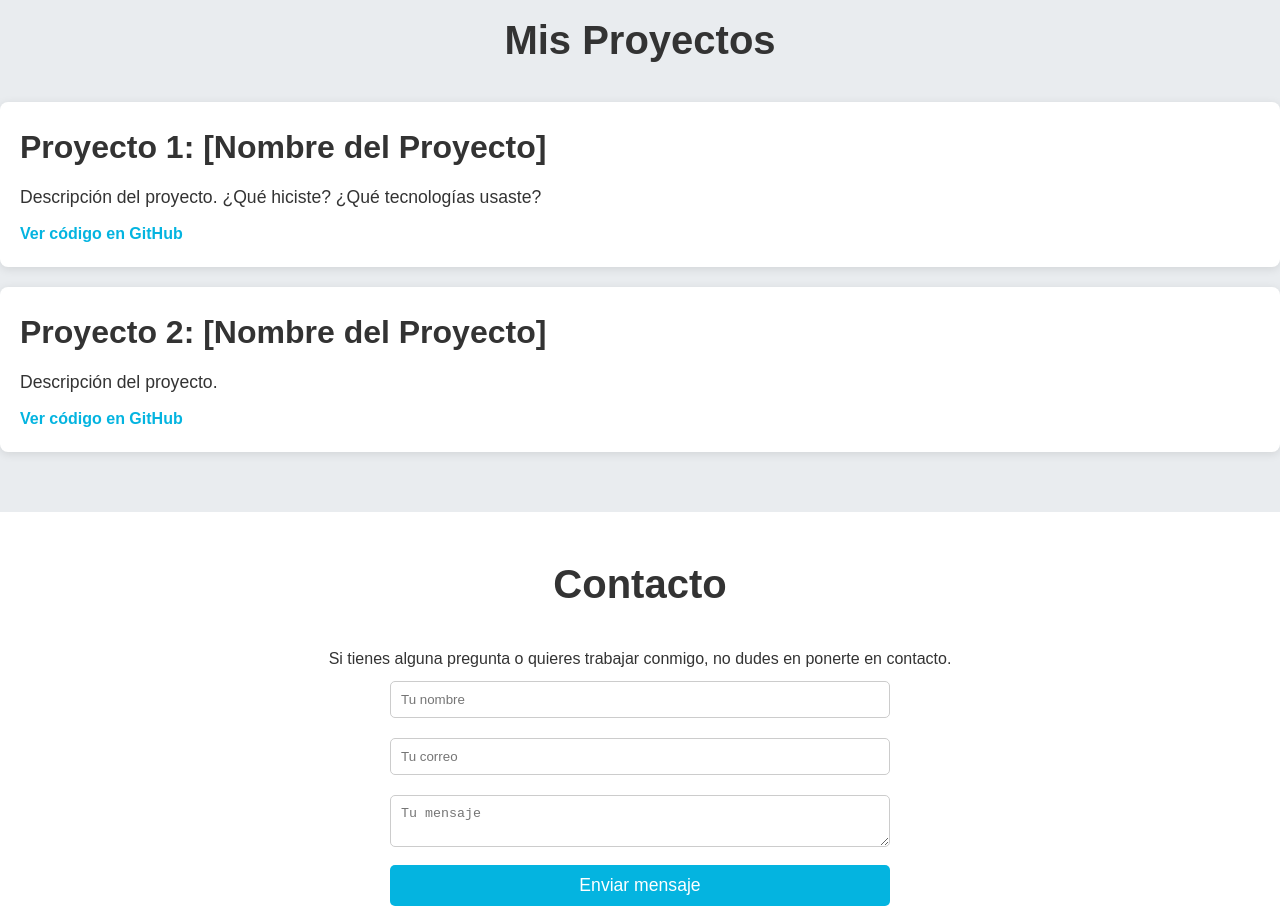
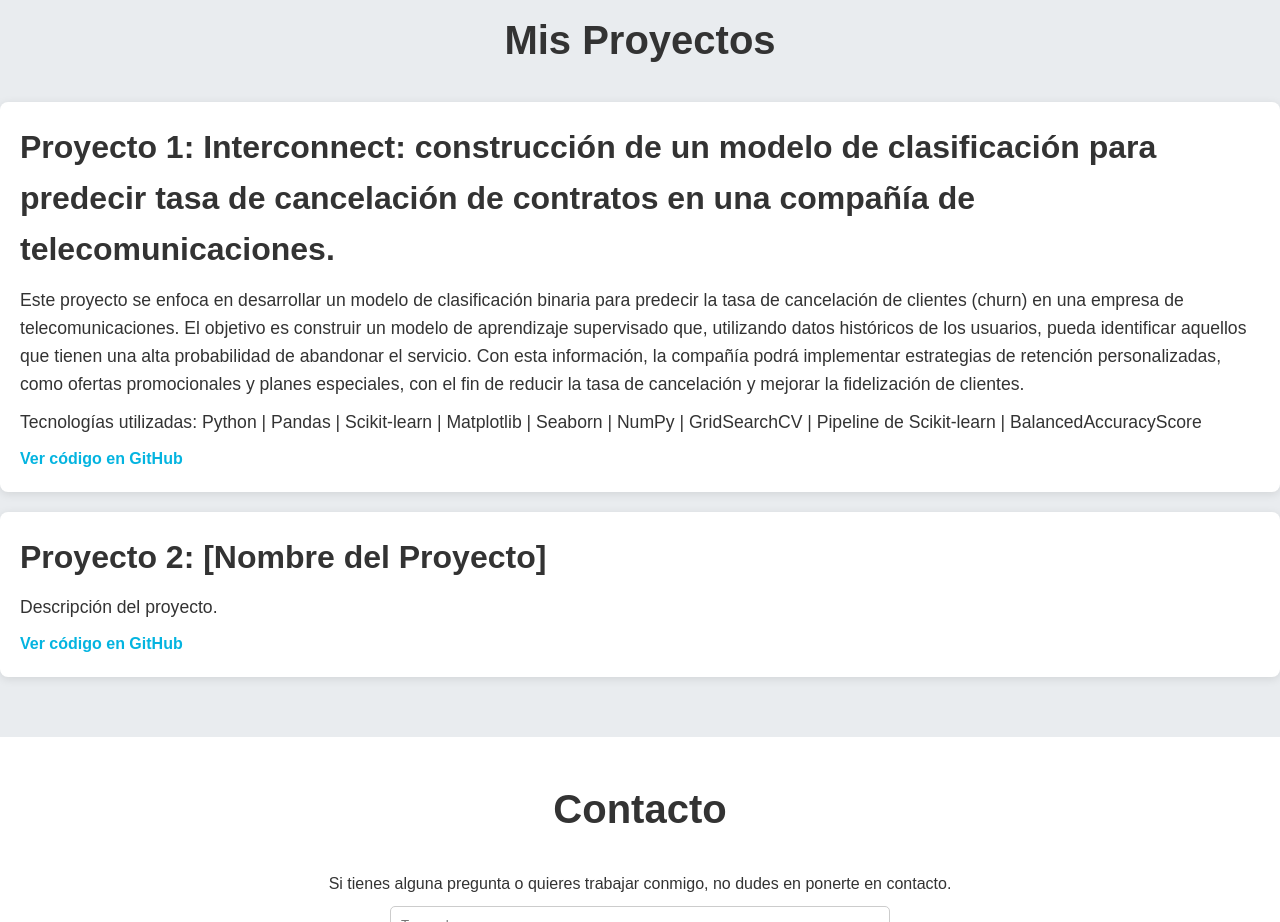
Before and after one commit to wh1tneyr/wh1tneyr.github.io, a plain HTML site: page index.html in a window 1280 px wide. Shown: the part 940-1862 px from the top of the page. Drawn offline with Linux system fonts and the light colour scheme.

Commit message:
agregando el primer proyecto

```diff
--- a/index.html
+++ b/index.html
@@ -43,9 +43,10 @@
         <div class="container">
             <h2>Mis Proyectos</h2>
             <div class="project">
-                <h3>Proyecto 1: [Nombre del Proyecto]</h3>
-                <p>Descripción del proyecto. ¿Qué hiciste? ¿Qué tecnologías usaste?</p>
-                <a href="https://github.com/tu-repositorio" target="_blank">Ver código en GitHub</a>
+                <h3>Proyecto 1: Interconnect: construcción de un modelo de clasificación para predecir tasa de cancelación de contratos en una compañía de telecomunicaciones.</h3>
+                <p>Este proyecto se enfoca en desarrollar un modelo de clasificación binaria para predecir la tasa de cancelación de clientes (churn) en una empresa de telecomunicaciones. El objetivo es construir un modelo de aprendizaje supervisado que, utilizando datos históricos de los usuarios, pueda identificar aquellos que tienen una alta probabilidad de abandonar el servicio. Con esta información, la compañía podrá implementar estrategias de retención personalizadas, como ofertas promocionales y planes especiales, con el fin de reducir la tasa de cancelación y mejorar la fidelización de clientes.</p>
+                <p>Tecnologías utilizadas: Python | Pandas | Scikit-learn | Matplotlib | Seaborn | NumPy | GridSearchCV | Pipeline de Scikit-learn | BalancedAccuracyScore</p>
+                <a href="https://github.com/wh1tneyr/Interconnect" target="_blank">Ver código en GitHub</a>
             </div>
             <div class="project">
                 <h3>Proyecto 2: [Nombre del Proyecto]</h3>
```
